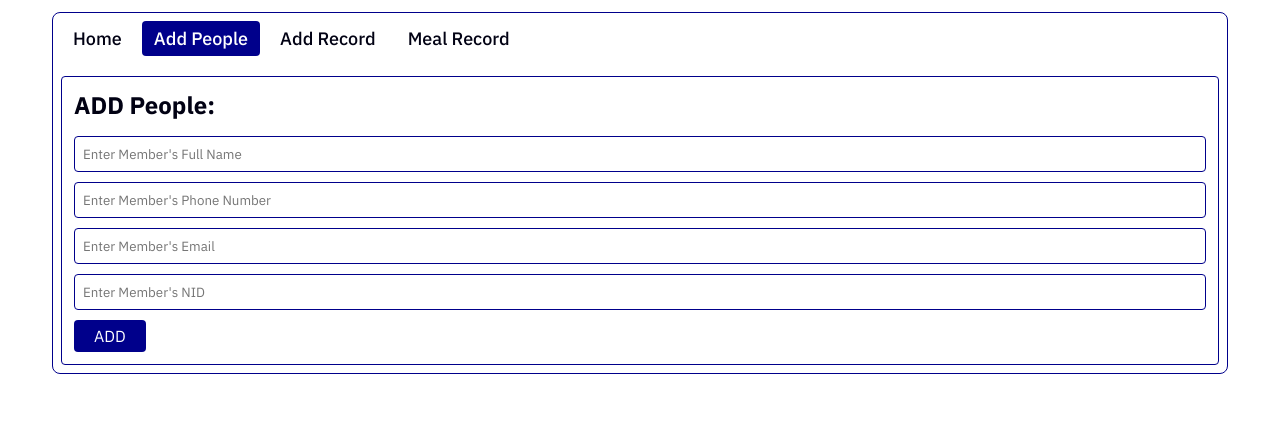
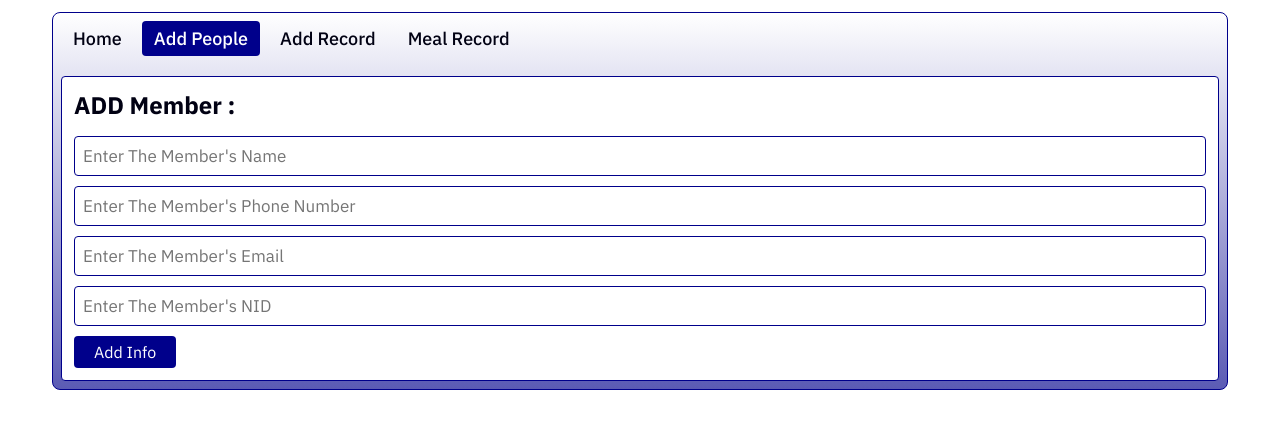
Before and after one commit to RahatSheikhLeon/cost-analysis-in-react, a React (Vite) app: page / in a window 1280 px wide. Both pictures are taken after a click on the item "Add People". Shown: the top 428 px of the page. Built offline with nearby package versions, Linux system fonts and the light colour scheme.

Commit message:
input update

```diff
--- a/src/AddPeople.jsx
+++ b/src/AddPeople.jsx
@@ -1,76 +1,54 @@
-import { useState } from "react";
+import { useState } from "react"
 
 export function AddPeople() {
-    const [memberInfo, setMemberInfo] = useState({
-        memberName: '',
-        memberPhone: '',
-        memberEmail: '',
-        memberNID: '',
-    });
+    // [memberInfoArr, setMemberInfoinArr]
+    const [memberInfoArr, setMemberInfoinArr] = useState(
+        [
+            {
+                memberName: '',
+                memberPhone: '',
+                memberEmail: '',
+                memberNID: ''
+            }
+        ]
 
-    const handleChange = (event) => {
-        const { name, value } = event.target;
-        setMemberInfo((prev) => ({ ...prev, [name]: value }));
-    };
+    )
 
-    const handleAdd = () => {
-        // Check if any field is empty
-        for (let index in memberInfo) {
-            if (!memberInfo[index]) {
-                alert(`Please enter ${key.replace("member", "")}`);
-                return;
-            }
-        }
-
-        console.log("New Member Added:", memberInfo);
-
-        // Clear input fields
-        setMemberInfo({
-            memberName: '',
-            memberPhone: '',
-            memberEmail: '',
-            memberNID: '',
-        });
-    };
+    function test(){
+        console.log(memberInfoArr)
+    }
 
     return (
         <>
-            <h2>ADD People:</h2>
+            <h2>ADD Member : </h2>
             <form>
-                <input
-                    type="text"
-                    name="memberName"
-                    placeholder="Enter Member's Full Name"
+                <input type="text"
+                    placeholder="Enter The Member's Name"
                     className="form-control"
-                    value={memberInfo.memberName}
-                    onChange={handleChange}
+                    value={memberInfoArr.memberName}
+                    onChange={(e) => setMemberInfoinArr(e.target.value)}
                 />
-                <input
-                    type="number"
-                    name="memberPhone"
-                    placeholder="Enter Member's Phone Number"
+                <input type="number"
+                    placeholder="Enter The Member's Phone Number"
                     className="form-control"
-                    value={memberInfo.memberPhone}
-                    onChange={handleChange}
+                    value={memberInfoArr.memberPhone}
+                    onChange={(e) => setMemberInfoinArr(e.target.value)}
                 />
-                <input
-                    type="email"
-                    name="memberEmail"
-                    placeholder="Enter Member's Email"
+                <input type="email"
+                    placeholder="Enter The Member's Email"
                     className="form-control"
-                    value={memberInfo.memberEmail}
-                    onChange={handleChange}
+                    value={memberInfoArr.memberEmail}
+                    onChange={(e) => setMemberInfoinArr(e.target.value)}
                 />
-                <input
-                    type="number"
-                    name="memberNID"
-                    placeholder="Enter Member's NID"
+                <input type="number"
+                    placeholder="Enter The Member's NID"
                     className="form-control"
-                    value={memberInfo.memberNID}
-                    onChange={handleChange}
+                    value={memberInfoArr.memberNID}
+                    onChange={(e) => setMemberInfoinArr(e.target.value)}
                 />
-                <button type="button" onClick={handleAdd}>ADD</button>
+
+                <button type="button" onClick={test()}>Add Info</button>
             </form>
         </>
-    );
+    )
 }
--- a/src/App.css
+++ b/src/App.css
@@ -1,7 +1,7 @@
 .box{
   border: 1px solid darkblue;
   padding: 8px;
-  background-color: #fff;
+  background: linear-gradient(#ffffff, rgba(0, 0, 139, 0.644));
   color: rgb(1, 1, 19);
   border-radius: 8px;
 
@@ -30,4 +30,5 @@
   width: 100%;
   border: 1px solid darkblue;
   margin-bottom: 10px;
+  font-size: 17px;
 }
--- a/src/index.css
+++ b/src/index.css
@@ -30,6 +30,7 @@ h1, h2, h3, h4, h5, h6, p{
   padding: 12px;
   border: 1px solid darkblue;
   border-radius: 4px;
+  background-color: #ffffff;
 }
 
 button{
```
